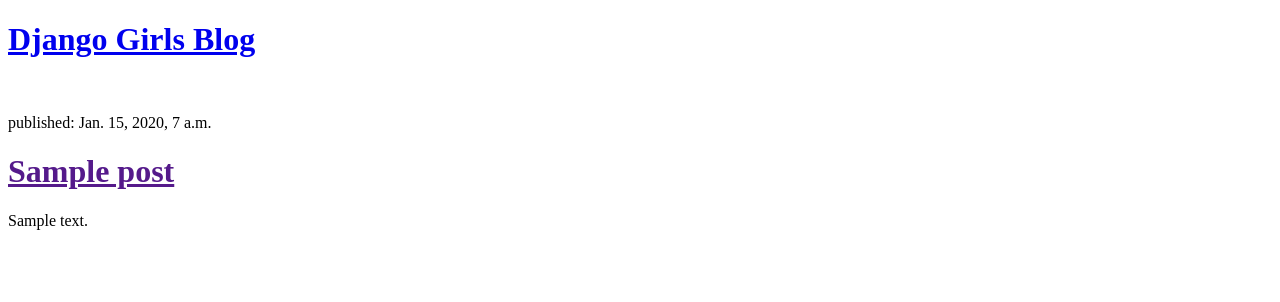
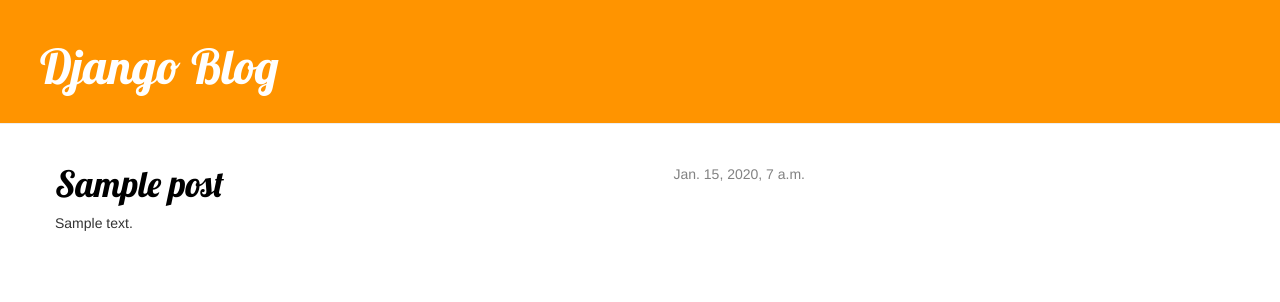
Before and after one commit to mneres/Blog-pythonDjango, a Django app: template mysite/blog/templates/blog/post_list.html in a window 1280 px wide. Shown: the top 302 px of the page. Run offline with Django 3.2, Linux system fonts and the light colour scheme; the template is opened without the code that fills it: values that come from a table or form of the project are taken from there, others are empty; tables that the repository leaves empty hold one stand-in row (values such as "Sample post"); some libraries are stand-ins or nearby versions.

Commit message:
added CSS in HTML file

```diff
--- /dev/null
+++ b/mysite/blog/static/css/blog.css
@@ -0,0 +1,52 @@
+h1 a {
+    color: #FCA205;
+    font-family: 'Lobster';
+}
+
+.page-header {
+    background-color: #ff9400;
+    margin-top: 0;
+    padding: 20px 20px 20px 40px;
+}
+
+.page-header h1, .page-header h1 a, .page-header h1 a:visited, .page-header h1 a:active {
+    color: #ffffff;
+    font-size: 36pt;
+    text-decoration: none;
+}
+
+.content {
+    margin-left: 40px;
+}
+
+h1, h2, h3, h4 {
+    font-family: 'Lobster', cursive;
+}
+
+.date {
+    float: right;
+    color: #828282;
+}
+
+.save {
+    float: right;
+}
+
+.post-form textarea, .post-form input {
+    width: 100%;
+}
+
+.top-menu, .top-menu:hover, .top-menu:visited {
+    color: #ffffff;
+    float: right;
+    font-size: 26pt;
+    margin-right: 20px;
+}
+
+.post {
+    margin-bottom: 70px;
+}
+
+.post h1 a, .post h1 a:visited {
+    color: #000000;
+}
--- a/mysite/blog/templates/blog/post_list.html
+++ b/mysite/blog/templates/blog/post_list.html
@@ -1,23 +1,34 @@
-<!DOCTYPE html>
+{% load staticfiles %}
 <html lang="en">
 <head>
+    <link href="http://fonts.googleapis.com/css?family=Lobster&subset=latin,latin-ext" rel="stylesheet" type="text/css">
+
+    <link rel="stylesheet" href="//maxcdn.bootstrapcdn.com/bootstrap/3.2.0/css/bootstrap.min.css">
+    <link rel="stylesheet" href="//maxcdn.bootstrapcdn.com/bootstrap/3.2.0/css/bootstrap-theme.min.css">
+    <link rel="stylesheet" type="text/css" href="{% static 'css/blog.css' %}" />
+
     <meta charset="UTF-8">
      <title>Django blog</title>
 </head>
 <body>
-    <div>
-        <h1><a href="/">Django Girls Blog</a></h1>
+        <div class="page-header">
+            <h1><a href="/">Django Blog</a></h1>
         </div>
 
-    <br/>
-
+        <div class="content container">
+            <div class="row">
+                <div class="col-md-8">
                     {% for post in posts %}
-        <div>
-            <p>published: {{ post.published_date }}</p>
+                        <div class="post">
+                            <div class="date">
+                                {{ post.published_date }}
+                            </div>
                             <h1><a href="">{{ post.title }}</a></h1>
                             <p>{{ post.text|linebreaks }}</p>
                         </div>
                     {% endfor %}
-
+                </div>
+            </div>
+        </div>
     </body>
 </html>
```
Lines whose indentation alone changed are shown as unchanged.
